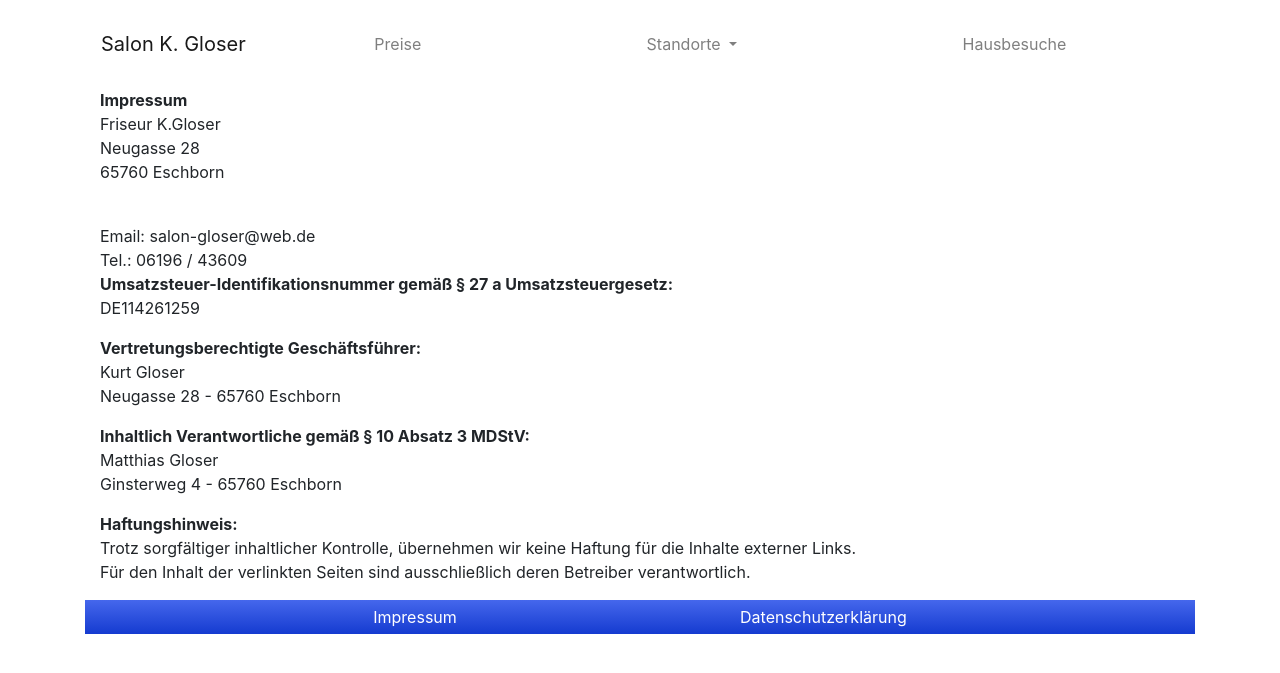
After one commit to SimonGloser/salon-gloser-synfony, a Symfony app: template skeleton/templates/impressum.html.twig in a window 1280 px wide. The commit adds this page. Shown: the top 673 px of the page. Run offline with Twig, Linux system fonts and the light colour scheme; the template is opened without the code that fills it, so the values that code supplies are empty; some libraries are stand-ins or nearby versions.

Commit message:
add impressum

```diff
--- a/skeleton/public/css/style.css
+++ b/skeleton/public/css/style.css
@@ -115,3 +115,10 @@ table {
     flex-direction: column;
     align-items: center;
 }
+/* Hausbesuche*/
+
+.container-hausbesuche{
+    display: flex;
+    justify-content: center;
+    align-items: center;
+}
--- a/skeleton/templates/base.html.twig
+++ b/skeleton/templates/base.html.twig
@@ -51,7 +51,7 @@
     <footer>
         <div class="flex-container-footer">
             <div class="">
-                <a class="footerItem" href="#">Impressum</a>
+                <a class="footerItem" href="{{ path('special', {slug:'impressum'}) }}">Impressum</a>
             </div>
             <div class="">
                 <a class="footerItem" href="#">Datenschutzerklärung</a>
--- a/skeleton/templates/hausbesuche.html.twig
+++ b/skeleton/templates/hausbesuche.html.twig
@@ -3,6 +3,7 @@
 {% block title %}{{ title }}{% endblock %}
 
 {% block body %}
-<p>auf der Hausbesuche Seite</p>
-
+    <div class="container container-hausbesuche">
+        <img src="{{ asset('img/hausbesuche.jpg') }}" alt="Hausbesuche Bild">
+    </div>
 {% endblock %}
--- /dev/null
+++ b/skeleton/templates/impressum.html.twig
@@ -0,0 +1,39 @@
+{% extends 'base.html.twig' %}
+
+{% block title %}{{ title }}{% endblock %}
+
+{% block body %}
+<div class="container">
+    <p><strong>Impressum</strong><br>
+        Friseur K.Gloser<br>
+        Neugasse 28<br>
+        65760 Eschborn
+    </p><br>
+    Email: salon-gloser@web.de<br>
+
+    Tel.: 06196 / 43609<br>
+
+
+    <p>
+        <strong>Umsatzsteuer-Identifikationsnummer
+            gemäß § 27 a Umsatzsteuergesetz:</strong><br>
+        DE114261259
+    </p>
+    <p>
+        <strong>Vertretungsberechtigte Geschäftsführer:</strong><br>
+        Kurt Gloser<br>
+        Neugasse 28 - 65760 Eschborn
+    </p>
+    <p>
+        <strong>Inhaltlich Verantwortliche
+            gemäß § 10 Absatz 3 MDStV:</strong><br>
+        Matthias Gloser<br>
+        Ginsterweg 4 - 65760 Eschborn
+    </p>
+    <p>
+        <strong>Haftungshinweis:</strong><br>
+        Trotz sorgfältiger inhaltlicher Kontrolle, übernehmen wir keine Haftung für die Inhalte externer Links.<br>
+        Für den Inhalt der verlinkten Seiten sind ausschließlich deren Betreiber verantwortlich.
+    </p>
+</div>
+{% endblock %}
```
Also changed, not shown: skeleton/templates/datenschutzerklaerung.html.twig (added, +7 -0 lines), skeleton/public/img/hausbesuche.jpg (added).
